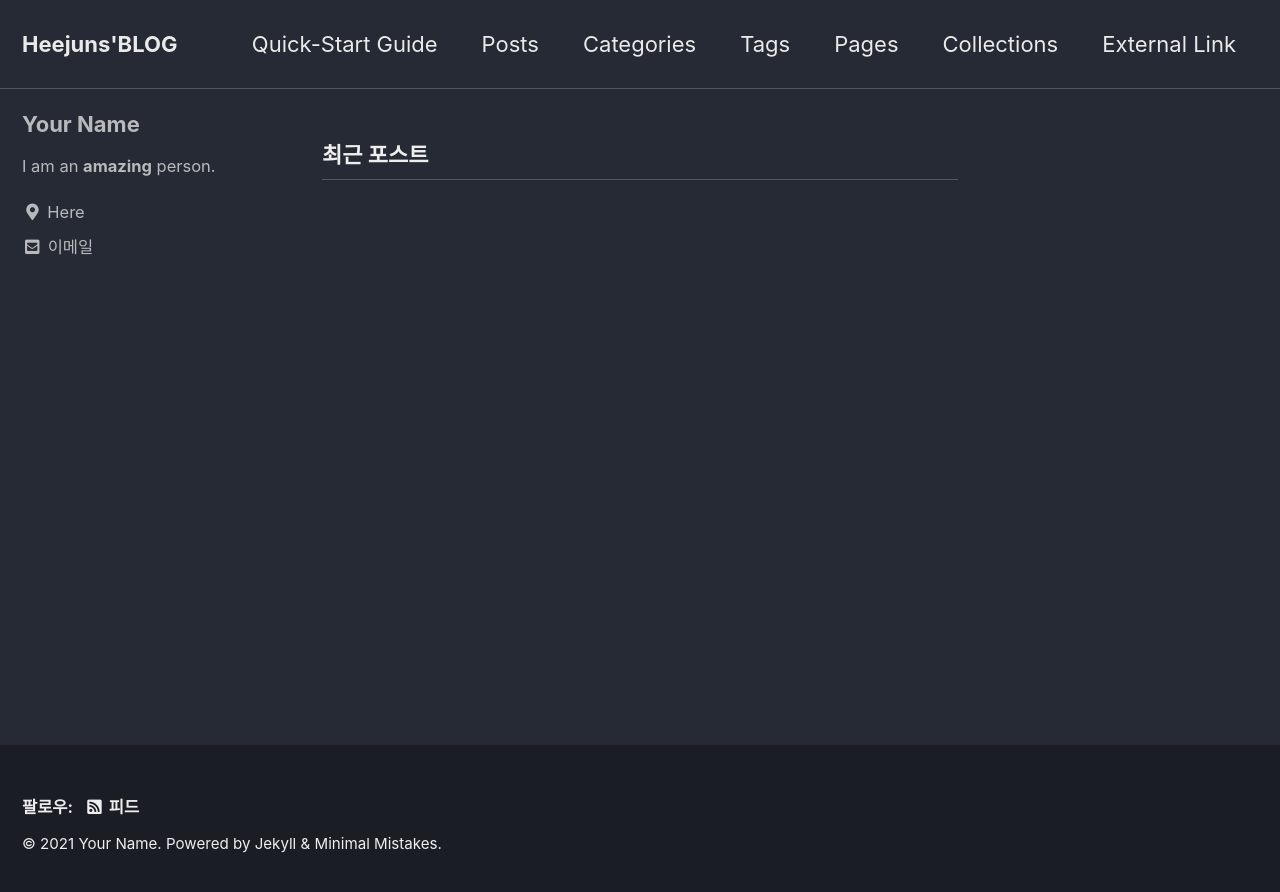
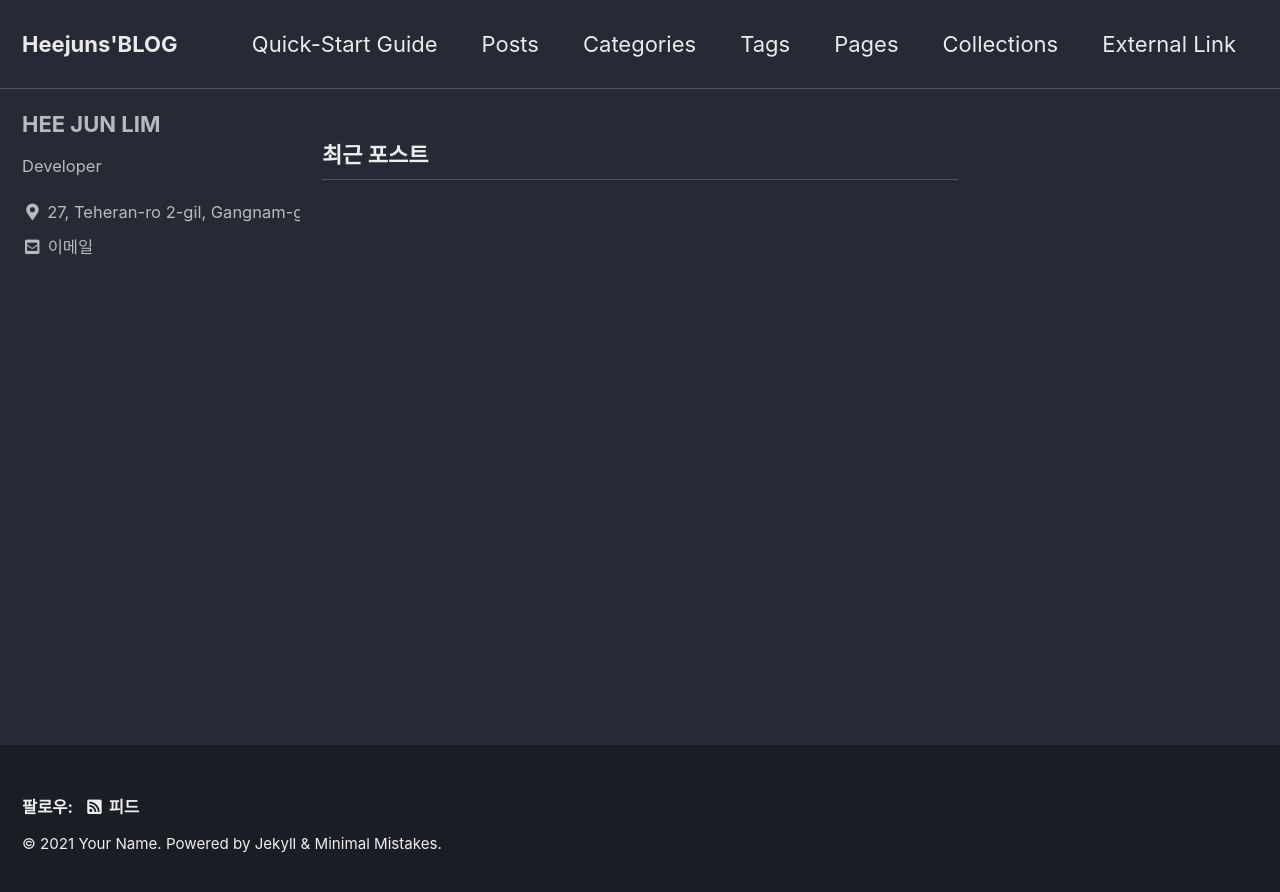
Before and after one commit to lurekal/blog, a Jekyll site: the page built from index.html, in a window 1280 px wide. Shown: the top 892 px of the page. Built offline with Jekyll 4.4.1, drawn with Linux system fonts in a browser that asks for light colours; cached includes are drawn as plain includes; the list of posts is cut into pages by our own code.

Commit message:
blog profile 작성

```diff
--- a/_config.yml
+++ b/_config.yml
@@ -21,9 +21,9 @@ title_separator          : "-"
 subtitle                 : # site tagline that appears below site title in masthead
 name                     : "Your Name"
 description              : "An amazing website."
-url                      : # the base hostname & protocol for your site e.g. "https://mmistakes.github.io"
+url                      : "https://lurekal.github.io/blog/"
 baseurl                  : # the subpath of your site, e.g. "/blog"
-repository               : # GitHub username/repo-name e.g. "mmistakes/minimal-mistakes"
+repository               : "lurekal/blog"
 teaser                   : # path of fallback teaser image, e.g. "/assets/images/500x300.png"
 logo                     : # path of logo image to display in the masthead, e.g. "/assets/images/88x88.png"
 masthead_title           : # overrides the website title displayed in the masthead, use " " for no title
@@ -94,10 +94,10 @@ analytics:
 
 # Site Author
 author:
-  name             : "Your Name"
+  name             : "HEE JUN LIM"
   avatar           : # path of avatar image, e.g. "/assets/images/bio-photo.jpg"
-  bio              : "I am an **amazing** person."
-  location         : "Here"
+  bio              : "Developer"
+  location         : "27, Teheran-ro 2-gil, Gangnam-gu, Seoul, Republic of Korea"
   email            : "lurekal@gmail.com"
   links:
     - label: "Email"
```
